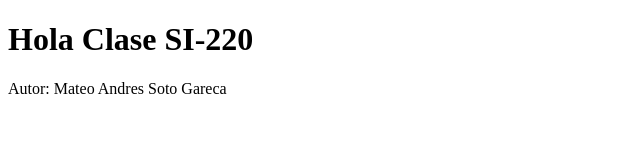
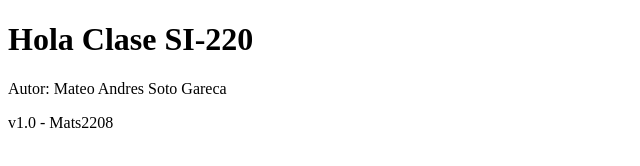
Before and after one commit to Mats2208/practica-github-individual, a plain HTML site: page index.html in a window 1280 px wide. Shown: the whole page, without its empty margins (0-640 px from the left). Drawn offline with Linux system fonts and the light colour scheme.

Commit message:
feat: agrego footer simple

```diff
--- a/index.html
+++ b/index.html
@@ -8,5 +8,8 @@
 <body>
     <h1>Hola Clase SI-220</h1>
     <p>Autor: Mateo Andres Soto Gareca</p>
+    <footer>
+        v1.0 - Mats2208
+    </footer>
 </body>
 </html>
```
